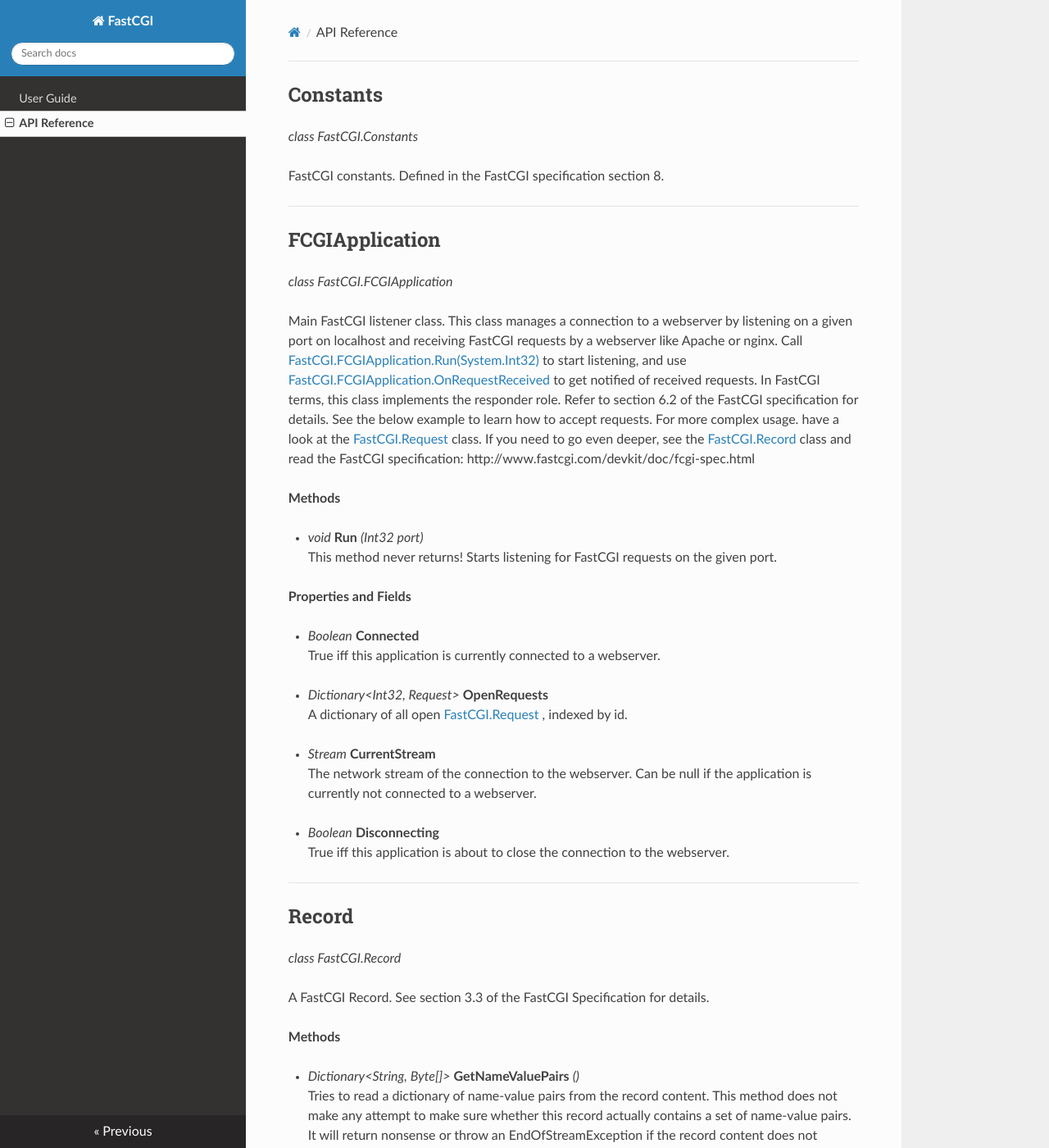
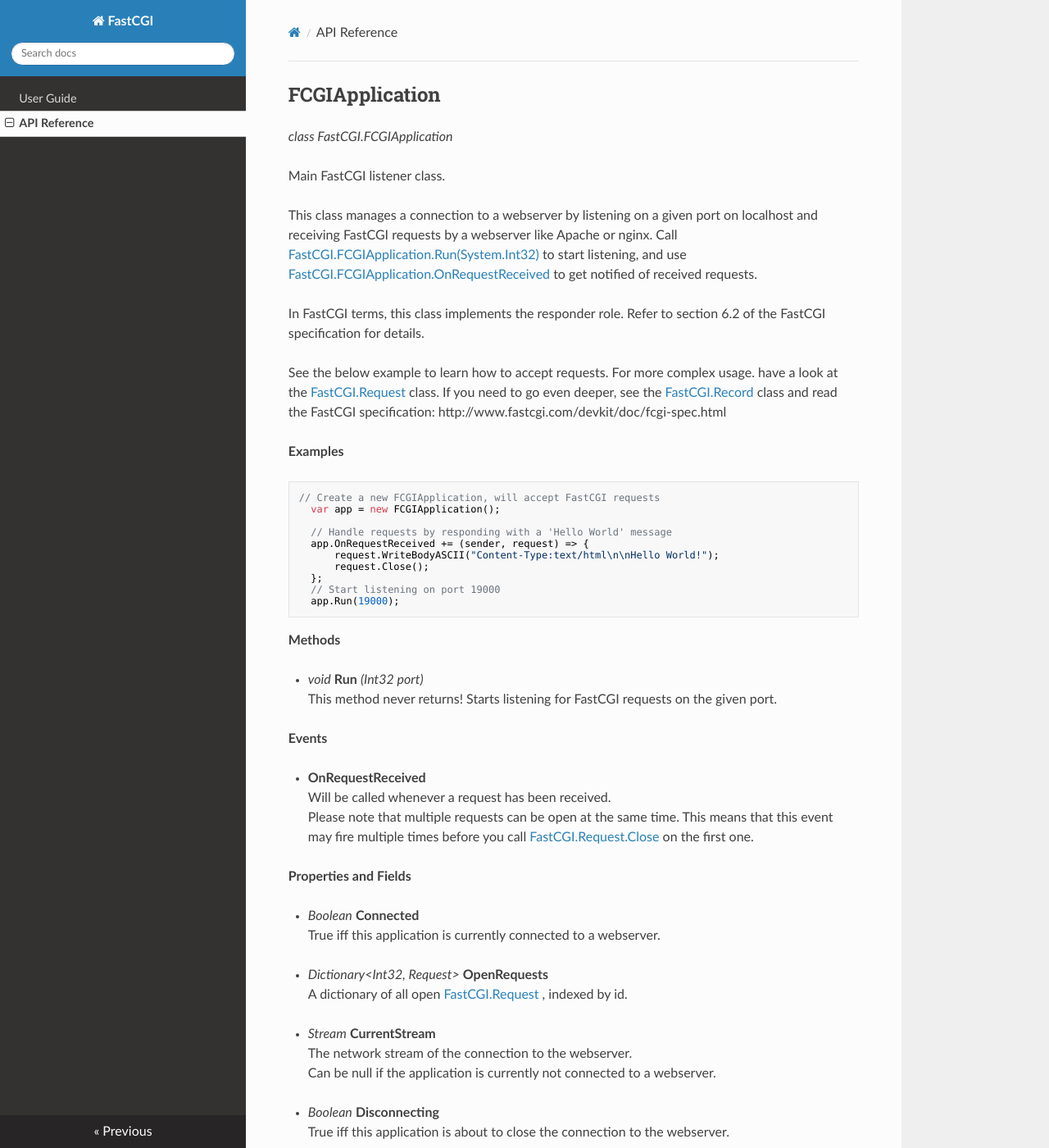
Before and after one commit to LukasBoersma/FastCGI, an MkDocs documentation site: the page built from Doc/api_reference.md, in a window 1280 px wide and 1400 px high. Shown: the whole window at 82% size. Built offline with MkDocs 1.6.1, drawn with Linux system fonts in a browser that asks for light colours; nearby versions of some CDN libraries; old or Windows-style settings are respelled for this version of MkDocs; some of the changed text lies outside the part shown.

Commit message:
Documentation layout changes, updated docs.

````diff
--- a/Doc/api_reference.md
+++ b/Doc/api_reference.md
@@ -1,24 +1,33 @@
-<a id="FastCGI.Constants"></a>
-## Constants
-*class FastCGI.Constants*
-
-FastCGI constants.
-Defined in the FastCGI specification section 8.
-
-
-
----
-
 <a id="FastCGI.FCGIApplication"></a>
 ## FCGIApplication
 *class FastCGI.FCGIApplication*
 
 Main FastCGI listener class.
+
 This class manages a connection to a webserver by listening on a given port on localhost and receiving FastCGI requests by a webserver like Apache or nginx.
 Call [FastCGI.FCGIApplication.Run(System.Int32)](#FastCGI.FCGIApplication.Run(System.Int32)) to start listening, and use [FastCGI.FCGIApplication.OnRequestReceived](#FastCGI.FCGIApplication.OnRequestReceived) to get notified of received requests.
+
 In FastCGI terms, this class implements the responder role. Refer to section 6.2 of the FastCGI specification for details.
+
 See the below example to learn how to accept requests. For more complex usage. have a look at the [FastCGI.Request](#FastCGI.Request) class.
 If you need to go even deeper, see the [FastCGI.Record](#FastCGI.Record) class and read the FastCGI specification: http://www.fastcgi.com/devkit/doc/fcgi-spec.html
+
+**Examples**
+
+
+```csharp
+// Create a new FCGIApplication, will accept FastCGI requests
+  var app = new FCGIApplication();
+
+  // Handle requests by responding with a 'Hello World' message
+  app.OnRequestReceived += (sender, request) => {
+      request.WriteBodyASCII("Content-Type:text/html\n\nHello World!");
+      request.Close();
+  };
+  // Start listening on port 19000
+  app.Run(19000);
+```
+
 
 **Methods**
 
@@ -26,6 +35,17 @@
 
 * *void* **Run** *(Int32 port)*
   This method never returns! Starts listening for FastCGI requests on the given port.
+
+
+**Events**
+
+<a id="FastCGI.FCGIApplication.OnRequestReceived"></a>
+
+* **OnRequestReceived**
+  Will be called whenever a request has been received.
+  Please note that multiple requests can be open at the same time.
+This means that this event may fire multiple times before you call [FastCGI.Request.Close](#FastCGI.Request.Close) on the first one.
+
 
 
 **Properties and Fields**
@@ -66,6 +86,7 @@
 *class FastCGI.Record*
 
 A FastCGI Record.
+
 See section 3.3 of the FastCGI Specification for details.
 
 **Methods**
@@ -157,9 +178,11 @@
 *class FastCGI.Request*
 
 A FastCGI request.
+
 A request usually corresponds to a HTTP request that has been received by the webserver.
-You will probably want to use [FastCGI.Request.WriteResponse(System.Byte[])](#FastCGI.Request.WriteResponse(System.Byte[])) or its helper methods to output a response and then call [FastCGI.Request.Close](#FastCGI.Request.Close) .
-Use [FastCGI.FCGIApplication.OnRequestReceived](#FastCGI.FCGIApplication.OnRequestReceived) to be notified of new requests.
+
+You will probably want to use [FastCGI.Request.WriteResponse(System.Byte[])](#FastCGI.Request.WriteResponse(System.Byte[])) or its helper methods to output a response and then call [FastCGI.Request.Close](#FastCGI.Request.Close) . Use [FastCGI.FCGIApplication.OnRequestReceived](#FastCGI.FCGIApplication.OnRequestReceived) to be notified of new requests.
+
 Refer to the FastCGI specification for more details.
 
 **Methods**
````
Also changed, not shown: 2 other files.
